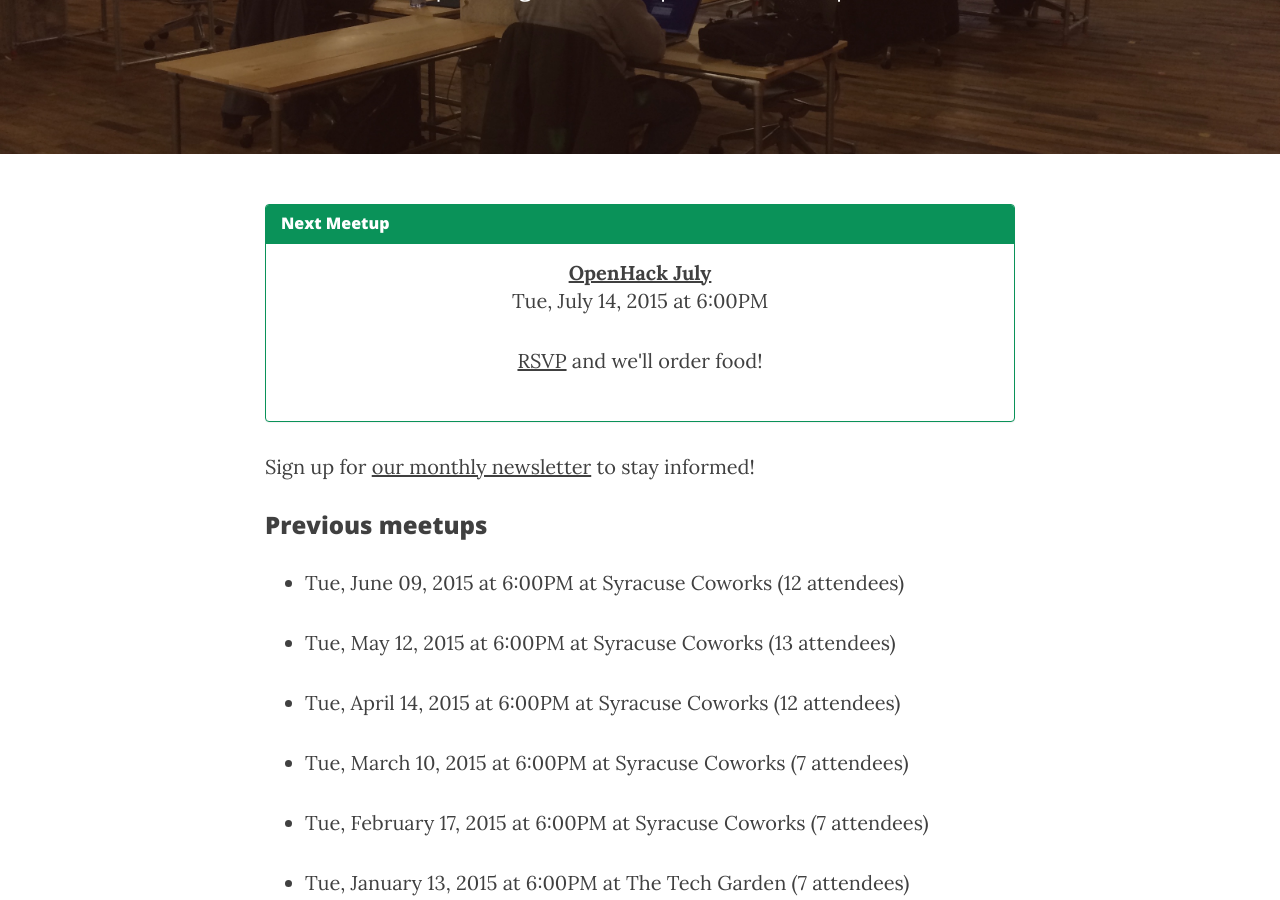
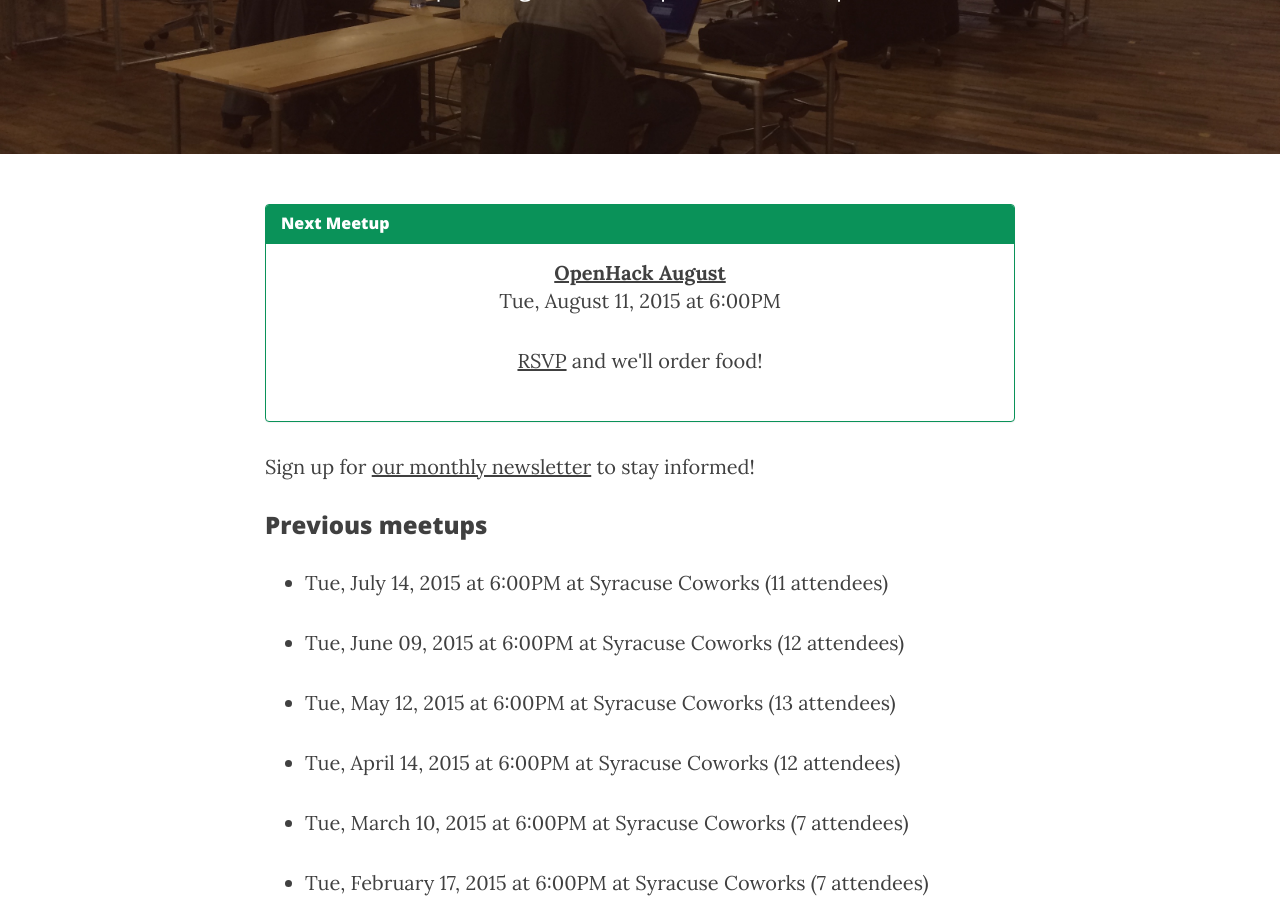
Before and after one commit to syracuseio/openhacksyr.github.io, a Jekyll site: the page built from events.md, in a window 1280 px wide and 900 px high, scrolled down 302 px. Built offline with Jekyll 4.4.1, drawn with Linux system fonts in a browser that asks for light colours; nearby versions of some CDN libraries.

Commit message:
Update for August's meetup

```diff
--- a/_data/events.yaml
+++ b/_data/events.yaml
@@ -1,8 +1,13 @@
 ---
+- name: OpenHack August
+  date: 11-08-2015 at 6pm
+  location: coworks
+  rsvp_link: http://nextplex.com/syracuse-ny/groups/openhack-syracuse/events/30521-openhack-august
 - name: OpenHack July
   date: 14-07-2015 at 6pm
   location: coworks
   rsvp_link: http://nextplex.com/syracuse-ny/calendar/events/29083-openhack-july
+  attendees: 11
 - name: OpenHack June
   date: 09-06-2015 at 6pm
   location: coworks
```
